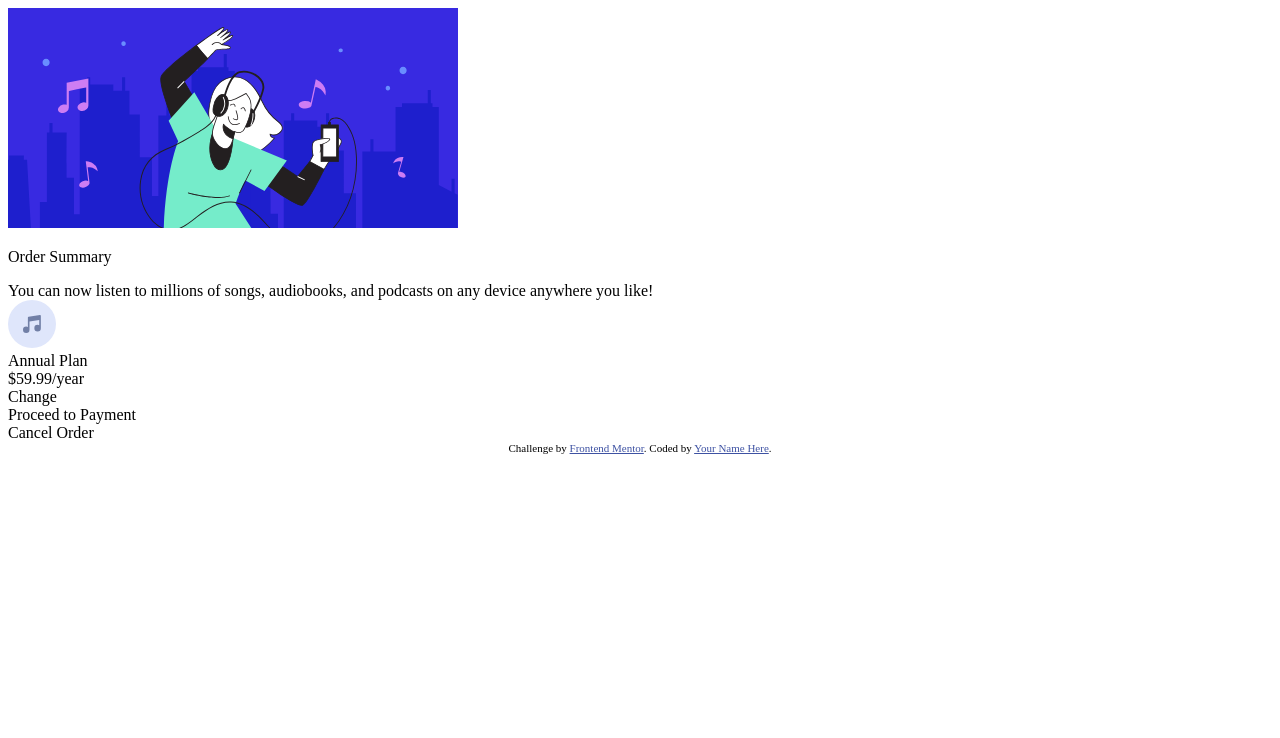
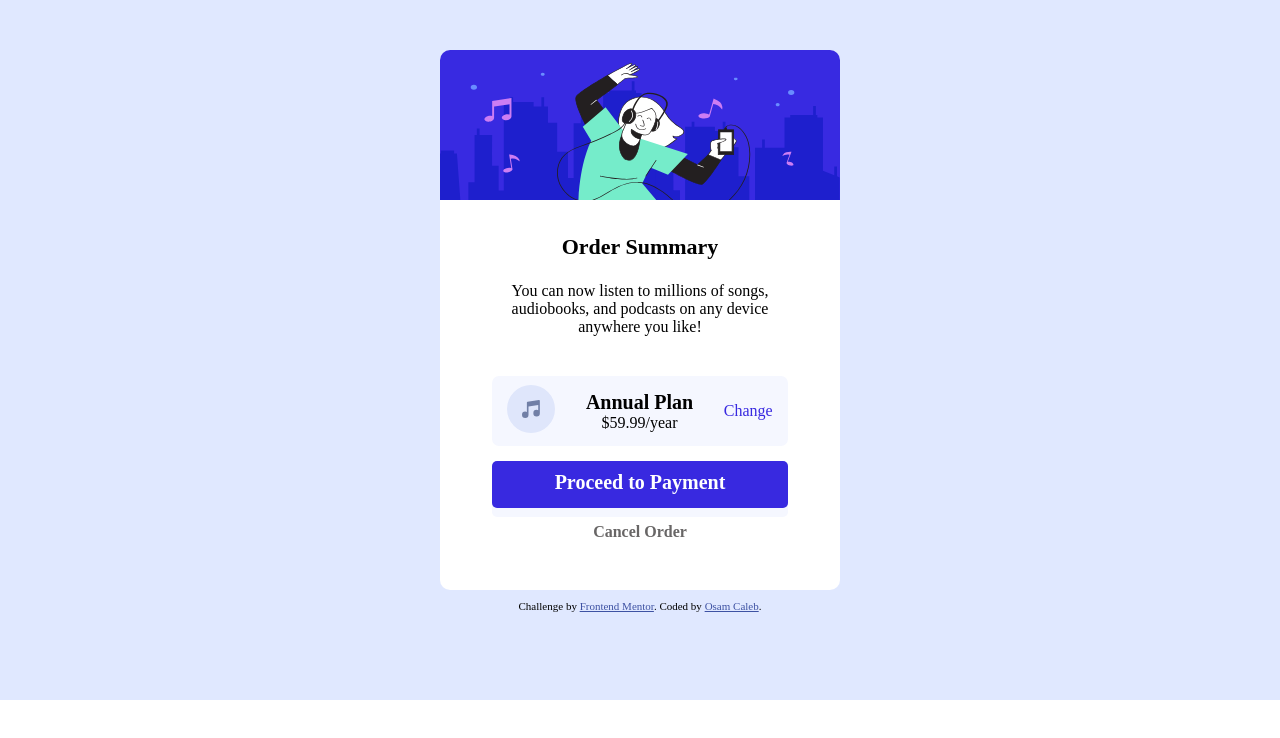
Before and after one commit to Caleb9083/Challange-landing-page, a plain HTML site: page index.html in a window 1280 px wide. Drawn offline with Linux system fonts and the light colour scheme; a web font is replaced by a local one.

Commit message:
Destop view completed

```diff
--- a/index.html
+++ b/index.html
@@ -8,11 +8,8 @@
 
   <title>Frontend Mentor | Order summary card</title>
 
-  <!-- Feel free to remove these styles or customise in your own stylesheet 👍 -->
-  <style>
-    .attribution { font-size: 11px; text-align: center; }
-    .attribution a { color: hsl(228, 45%, 44%); }
-  </style>
+  <link rel="stylesheet" href="./styles.css">
+  <link rel="stylesheet" href="https://fonts.google.com/specimen/Red+Hat+Display">
 </head>
 <body>
   <div class="main_container">
@@ -21,7 +18,7 @@
         <img src="./images/illustration-hero.svg" alt="Music_Icon" class="image">
       </div>
       <div class="orderSummary">
-        <p class="head">Order Summary</p>
+        <p class="orderHead">Order Summary</p>
       </div>
       <div class="orderDescription">
         You can now listen to millions of songs, audiobooks, and podcasts on any
@@ -29,7 +26,7 @@
       </div>
       <div class="orderPrice">
         <div class="musicLogo_container">
-          <img src="/images/icon-music.svg" alt="Music_Logo" class="musicLogo">
+          <img src="./images/icon-music.svg" alt="Music_Logo" class="musicLogo">
         </div>
         <div class="orderPlan">
           <div class="orderPlan_head">Annual Plan</div>
@@ -40,9 +37,11 @@
       <div class="proceed">Proceed to Payment</div>
       <div class="cancel">Cancel Order</div>
     </div>
-    <div class="attribution">
-      Challenge by <a href="https://www.frontendmentor.io?ref=challenge" target="_blank">Frontend Mentor</a>.
-      Coded by <a href="#">Your Name Here</a>.
+    <div class="copyright">
+      <div class="attribution">
+        Challenge by <a href="https://www.frontendmentor.io?ref=challenge" target="_blank">Frontend Mentor</a>.
+        Coded by <a href="#">Osam Caleb</a>.
+      </div>
     </div>
   </div>
 
--- a/styles.css
+++ b/styles.css
@@ -0,0 +1,131 @@
+body{
+    margin: 0;
+    padding: 0;
+    font-family: 'Red Hat Display', serif;
+}
+
+.main_container{
+    background-color:hsl(225, 100%, 94%);
+    height: 700px;
+    width:100%;
+    position: relative;
+}
+
+.summary_container{
+    margin: auto;
+    width: 400px;
+    height: 540px;
+    background-color: white;
+    position: absolute;
+    top: 50px;
+    left:0;
+    right:0;
+    border-radius: 10px;
+}
+
+
+.image{
+    width: 400px;
+    height: 150px;
+    border-radius: 10px 10px 0 0;
+}
+
+.orderSummary{
+    margin-top: 30px;
+    margin-bottom: 20px;
+}
+
+.orderHead{
+    font-weight: 700;
+    font-size:22px;
+    text-align: center;
+}
+
+.orderDescription{
+    width: 72%;
+    margin:auto;
+    text-align: center;
+    margin-bottom: 40px;
+}
+
+.orderPrice{
+    width:74%;
+    margin:auto;
+    height: 70px;
+    background-color:hsl(229, 100%, 98%);
+    display: flex;
+    justify-content: space-around;
+    align-items: center;
+    border-radius: 7px;
+}
+
+.orderPlan_head{
+    font-weight: 700;
+    font-size:20px;
+}
+
+.orderPlan_price{
+    text-align: center
+
+}
+
+.orderChange{
+    color: hsl(245, 75%, 52%);
+}
+
+.orderChange:hover{
+    cursor: pointer;
+    color: hsl(245, 62%, 62%);
+}
+
+
+.proceed{
+    text-align: center;
+    font-size: 20px;
+    color: white;
+    background-color: hsl(245, 75%, 52%);
+    border-radius: 5px;
+    font-weight: bold;
+    box-shadow: 0 9px hsl(229, 100%, 98%);
+    width: 74%;
+    height: 30px;
+    padding-top: 10px;
+    padding-bottom: 7px;
+    margin: 15px auto;
+}
+
+.proceed:hover{
+    background-color: hsl(245, 62%, 62%);
+    cursor: pointer;
+}
+
+.cancel{
+    text-align: center;
+    font-size: 16px;
+    border-radius: 5px;
+    font-weight: bold;
+    width: 50%;
+    margin: auto;
+    color: rgb(104, 102, 102);
+}
+
+.cancel:hover{
+    color: black;
+    cursor: pointer;
+}
+
+.copyright{
+    width: 100%;
+    position: absolute;
+    top: 600px;
+}
+
+.attribution {
+    font-size: 11px;
+    text-align: center;
+
+}
+
+.attribution a {
+    color: hsl(228, 45%, 44%);
+}
```
